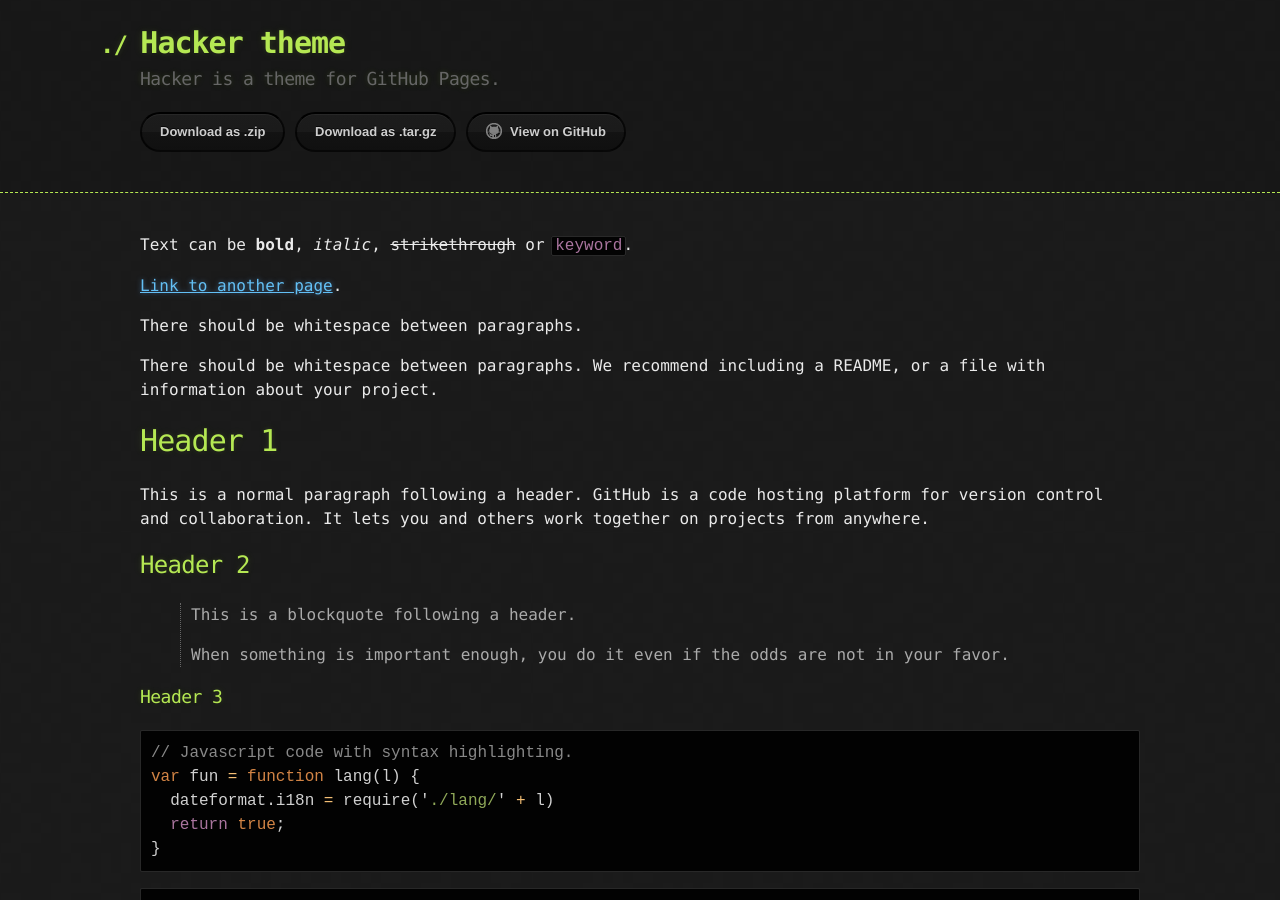
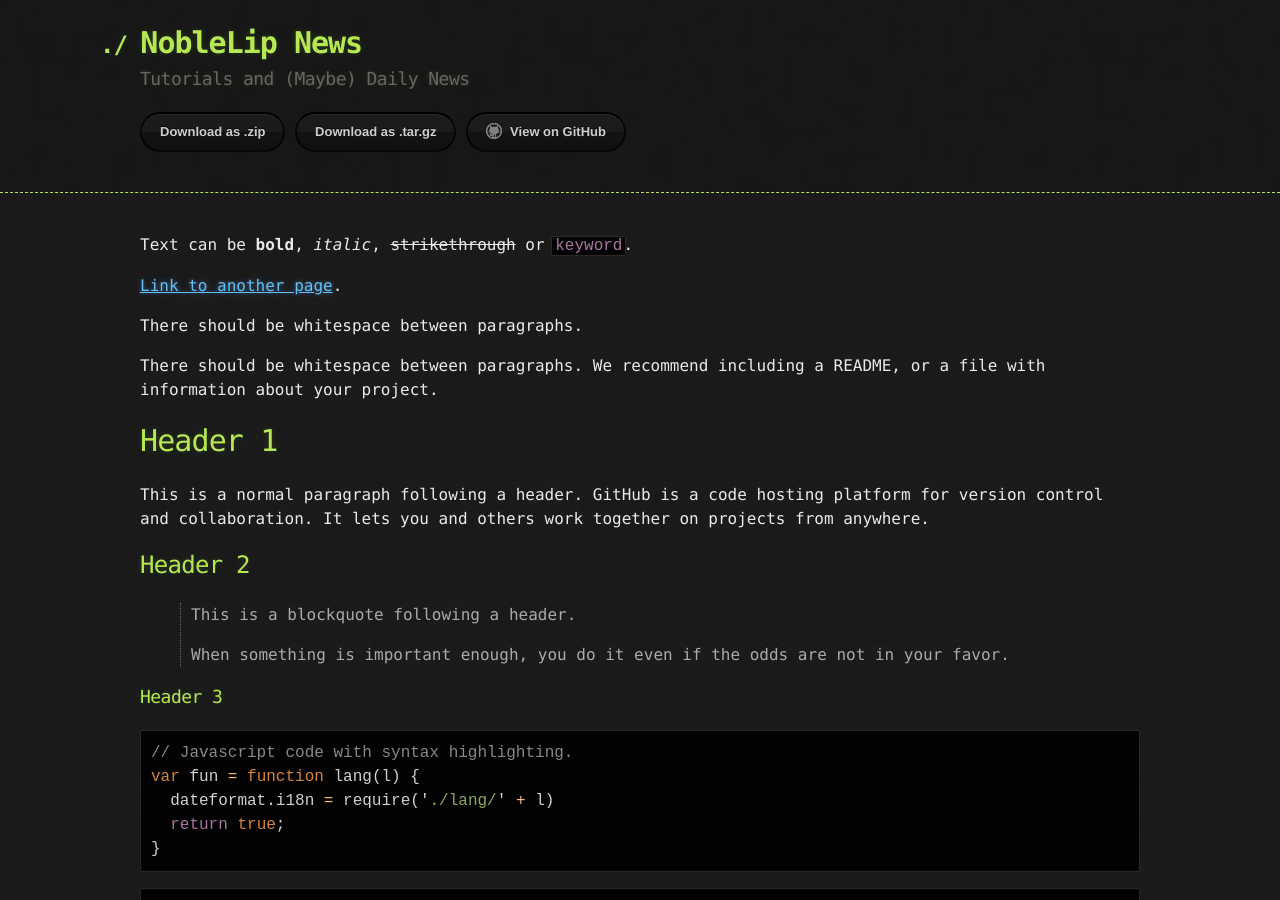
Before and after one commit to NobleLip/noblelip.github.io, a Jekyll site: the page built from index.md, in a window 1280 px wide and 900 px high. Built offline with Jekyll 4.4.1, drawn with Linux system fonts in a browser that asks for light colours.

Commit message:
Update _config.yml

```diff
--- a/_config.yml
+++ b/_config.yml
@@ -1,5 +1,5 @@
-title: Hacker theme
-description: Hacker is a theme for GitHub Pages.
+title: NobleLip News
+description: Tutorials and (Maybe) Daily News
 show_downloads: true
 google_analytics:
 theme: jekyll-theme-hacker
```
